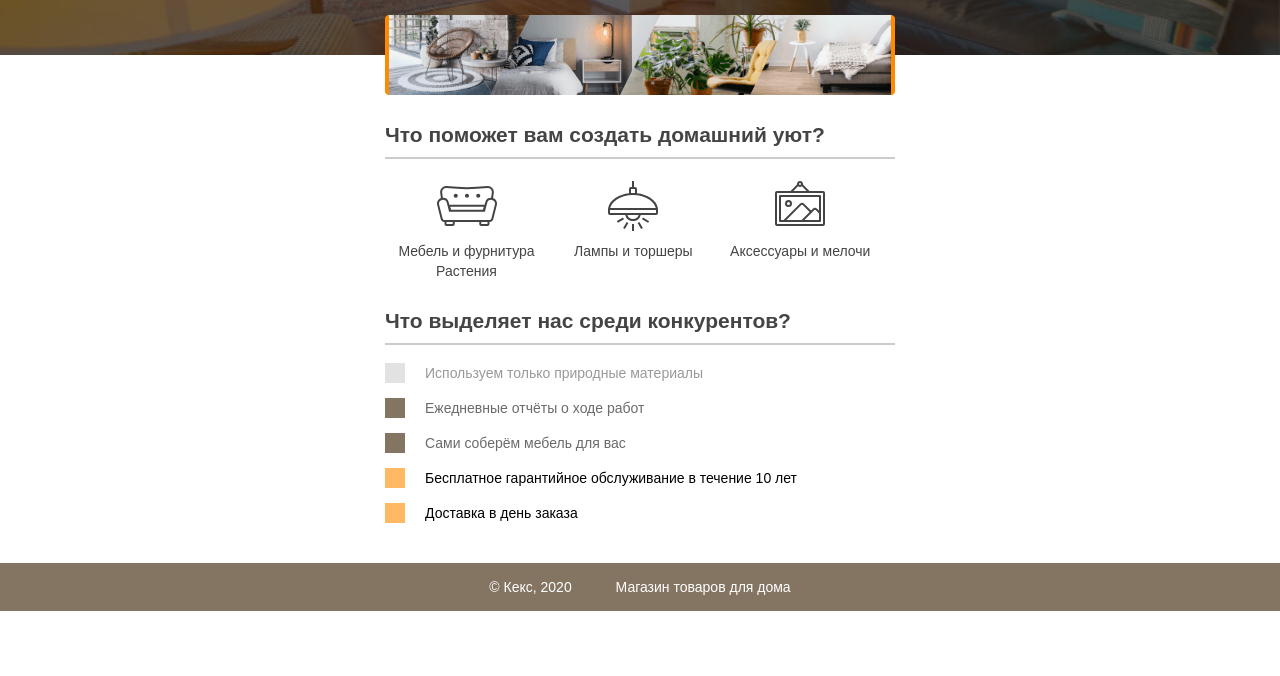
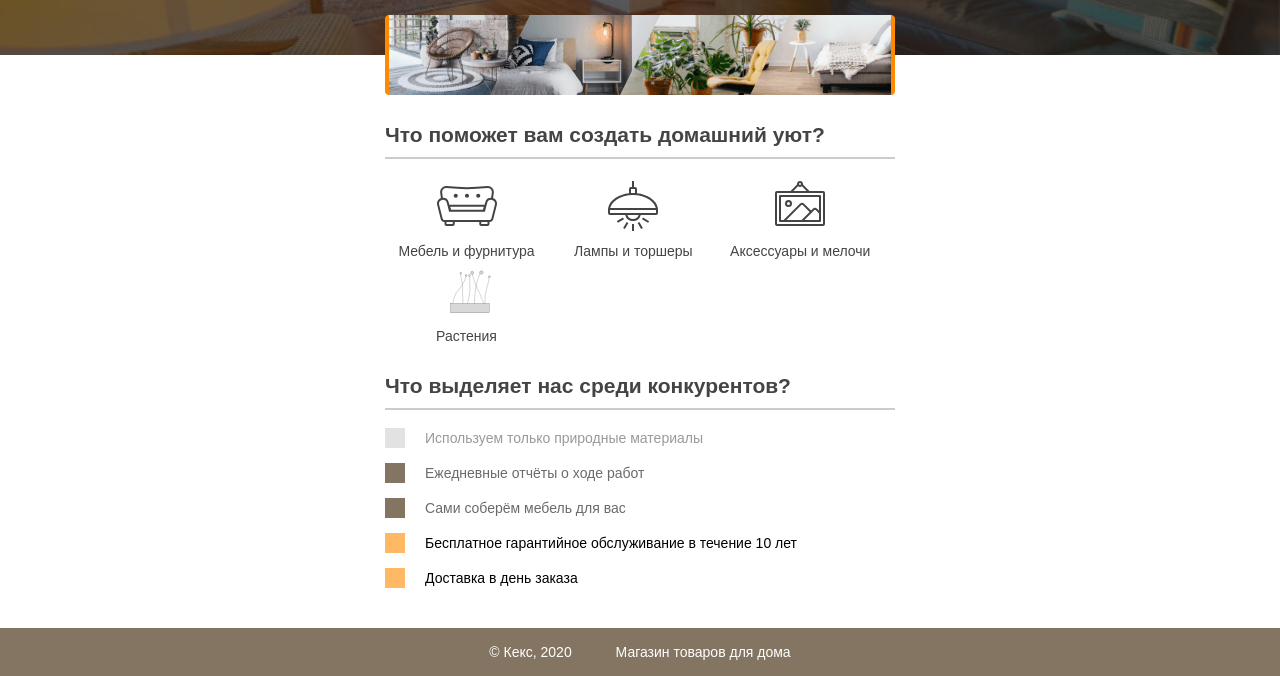
Before and after one commit to likalorrein/likalorrein.github.io, a plain HTML site: page index.html in a window 1280 px wide. Shown: the part 161-837 px from the top of the page. Before the commit the page ends 800 px from the top, so only its background shows below. Drawn offline with Linux system fonts and the light colour scheme.

Commit message:
Update style.css

```diff
--- a/style.css
+++ b/style.css
@@ -71,6 +71,11 @@ h2 {
   padding-top: 65px;
   background-image: url("img/furniture.svg");
 }
+.feature-flower  {
+  padding-top: 65px;
+  background-image: url("img/flower.svg");
+}
+
 
 .feature-lighting {
   padding-top: 65px;
```
